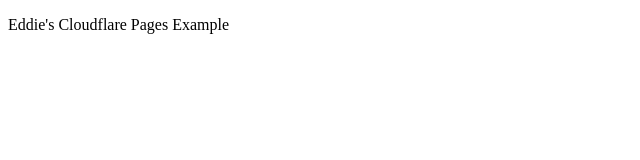
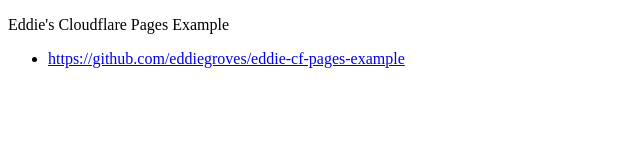
Before and after one commit to eddiegroves/eddie-cf-pages-example, a plain HTML site: page src/index.html in a window 1280 px wide. Shown: the whole page, without its empty margins (0-640 px from the left). Drawn offline with Linux system fonts and the light colour scheme.

```diff
--- a/src/index.html
+++ b/src/index.html
@@ -1,15 +1,23 @@
-<!doctype html>
+<!DOCTYPE html>
+
 <html lang="en-AU">
 <head>
   <meta charset="utf-8">
+
   <title>Eddie's Cloudflare Pages Example</title>
-  <meta name="description" content="Eddie's Cloudflare Pages Example">
-  <meta name="viewport" content="width=device-width, initial-scale=1">
+  <meta name="description" content=
+  "Eddie's Cloudflare Pages Example">
+  <meta name="viewport" content=
+  "width=device-width, initial-scale=1">
   <link rel="icon" href="/favicon.ico" sizes="any">
 </head>
 
 <body>
   <p>Eddie's Cloudflare Pages Example</p>
+
+  <ul>
+    <li><a href=
+    "https://github.com/eddiegroves/eddie-cf-pages-example">https://github.com/eddiegroves/eddie-cf-pages-example</a></li>
+  </ul>
 </body>
-
 </html>
```
Also changed, not shown: 1 other file.
